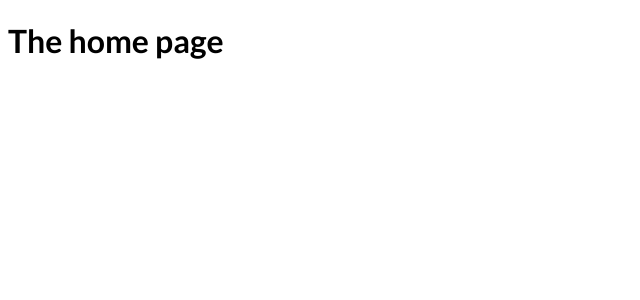
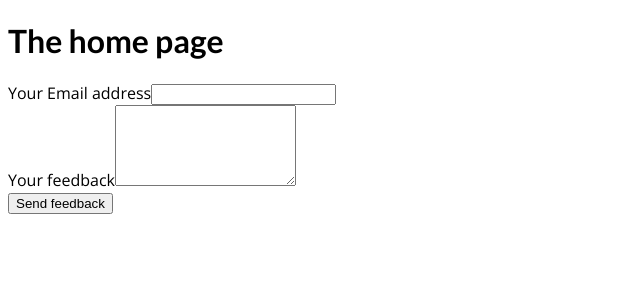
Before and after one commit to i-benjelloun/nextjs-course, a Next.js app: page / in a window 1280 px wide. Shown: the top 300 px of the page, without its empty margins (0-640 px from the left). Built offline with nearby package versions, Linux system fonts and the light colour scheme.

Commit message:
POST request

```diff
--- a/pages/api/feedback.ts
+++ b/pages/api/feedback.ts
@@ -1,10 +1,37 @@
 import { NextApiRequest, NextApiResponse } from "next";
+import path from "path";
+import fs from "fs";
 
-type ResponseData = { message: string };
+export interface Feedback {
+  id: string;
+  email: string;
+  text: string;
+}
+
+type ResponseData = { message: string; feedback?: Feedback };
 
 export default function handler(
   req: NextApiRequest,
   res: NextApiResponse<ResponseData>
 ) {
-  res.status(200).json({ message: "this works" });
+  if (req.method === "POST") {
+    const email = req.body.email;
+    const feedbackText = req.body.text;
+
+    const newFeedback = {
+      id: new Date().toISOString(),
+      email,
+      text: feedbackText,
+    };
+
+    const filePath = path.join(process.cwd(), "data", "feedback.json");
+    const fileData = fs.readFileSync(filePath, "utf-8");
+    console.log(fileData);
+    const data = JSON.parse(fileData);
+    data.push(newFeedback);
+    fs.writeFileSync(filePath, JSON.stringify(data));
+    res.status(201).json({ message: "Success", feedback: newFeedback });
+  } else {
+    res.status(201).json({ message: "this works" });
+  }
 }
--- a/pages/index.tsx
+++ b/pages/index.tsx
@@ -1,9 +1,39 @@
 import Link from "next/link";
+import { FormEvent, useRef } from "react";
 
 export default function Home() {
+  const emailRef = useRef<HTMLInputElement>(null);
+  const feedbackRef = useRef<HTMLTextAreaElement>(null);
+
+  function submitHandler(event: FormEvent<HTMLFormElement>) {
+    event.preventDefault();
+    const enteredEmail = emailRef.current?.value;
+    const enteredFeedback = feedbackRef.current?.value;
+
+    const requestBody = { email: enteredEmail, text: enteredFeedback };
+    fetch("/api/feedback", {
+      method: "POST",
+      body: JSON.stringify(requestBody),
+      headers: { "Content-Type": "application/json" },
+    })
+      .then((response) => response.json())
+      .then((data) => console.log(data));
+  }
+
   return (
     <div>
       <h1>The home page</h1>
+      <form onSubmit={submitHandler}>
+        <div>
+          <label htmlFor="email">Your Email address</label>
+          <input type="email" id="email" ref={emailRef} />
+        </div>
+        <div>
+          <label htmlFor="feedback">Your feedback</label>
+          <textarea id="feedback" rows={5} ref={feedbackRef} />
+        </div>
+        <button type="submit">Send feedback</button>
+      </form>
     </div>
   );
 }
```
Also changed, not shown: data/feedback.json (added, +12 -0 lines).
